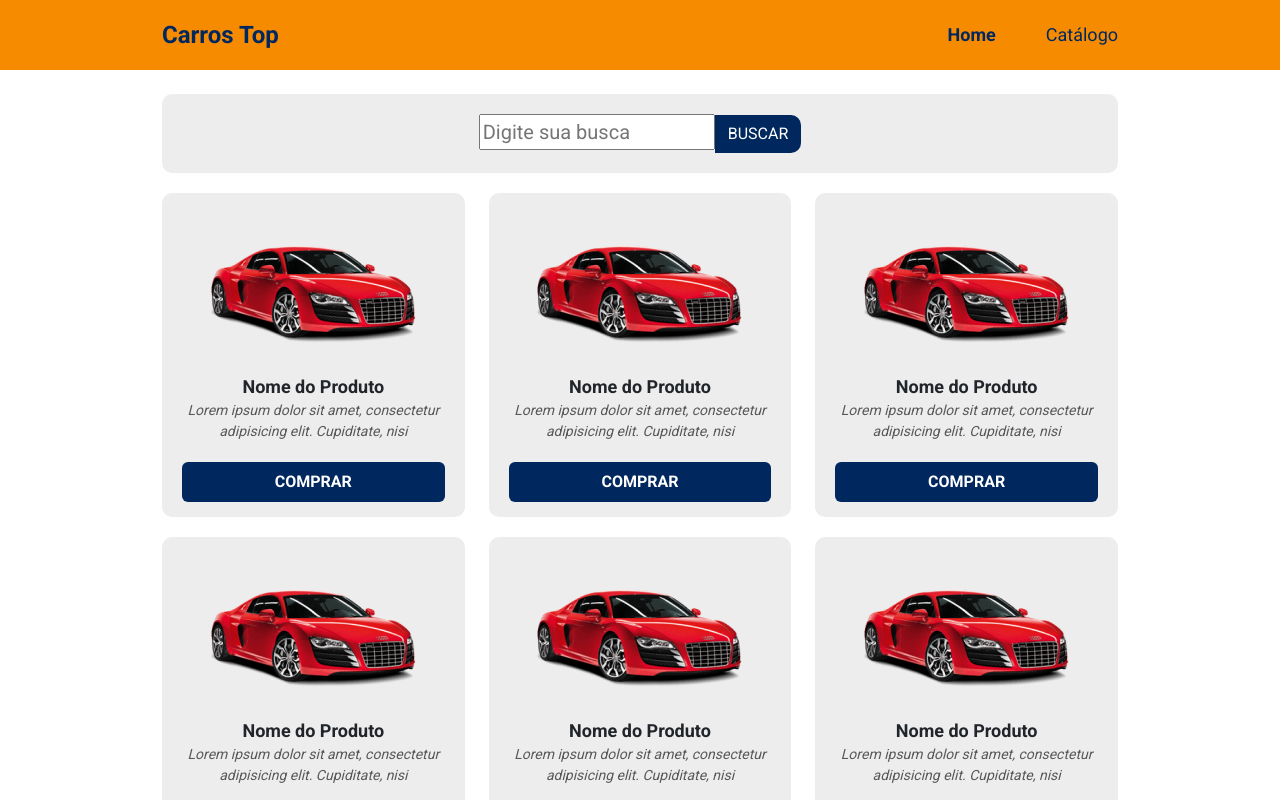
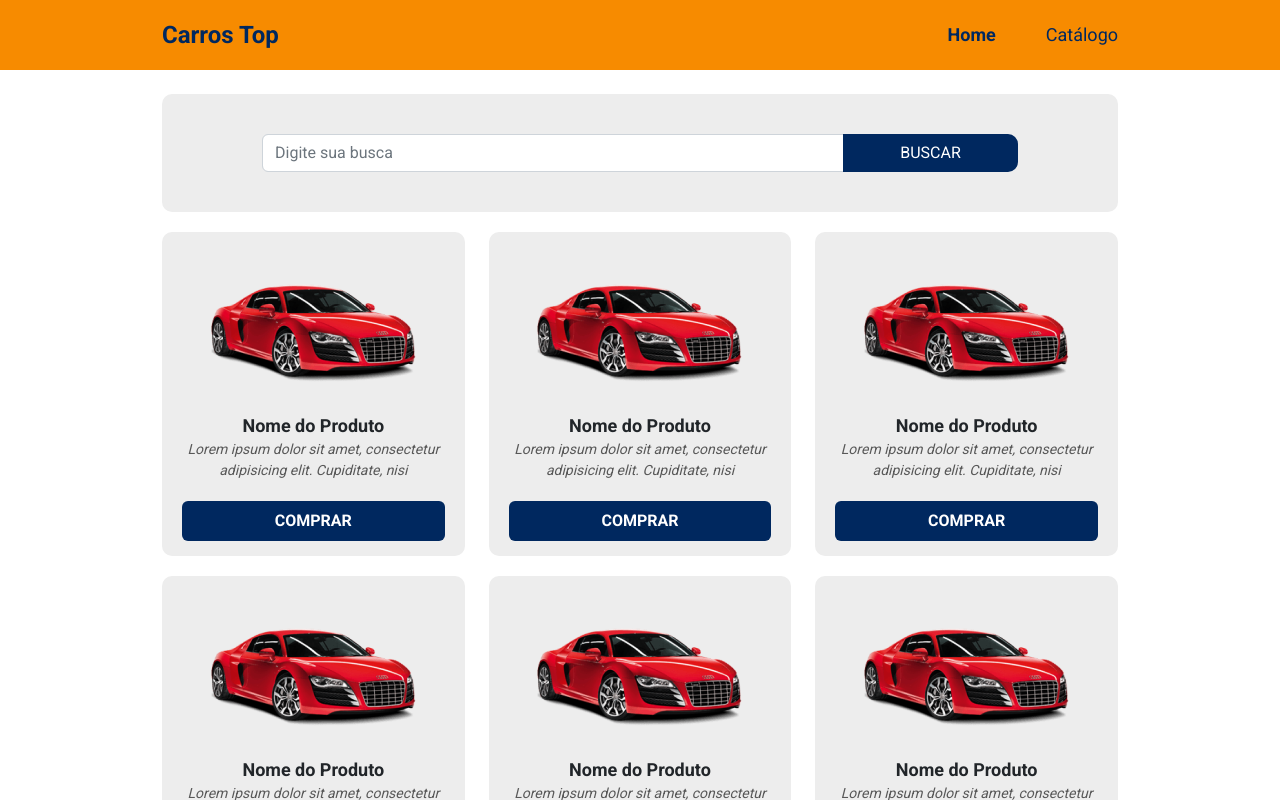
Before and after one commit to juliopedroso/devsuperior-frontend-bootcamp-desafio, a React (Create React App) app: page / in a window 1280 px wide. Shown: the top 800 px of the page. Built offline with nearby package versions, Linux system fonts and the light colour scheme.

Commit message:
Applied style to SearchBar

```diff
--- a/src/pages/Catalog/index.tsx
+++ b/src/pages/Catalog/index.tsx
@@ -4,7 +4,6 @@ import ProductCard from "pages/ProductCard";
 const Catalog = () => {
 
     return (
-
 
         <div className="home-container">
             <div className="home-container-content">
@@ -13,20 +12,20 @@ const Catalog = () => {
                     <div className="row">
                         <div className="col-sm-12">
                             <div className="search-bar-container">
-                                <form className="form-inline">
-                                    <label>
-                                        <input type="text" name="name" placeholder="Digite sua busca" />
-                                    </label>
-                                    <input className="search-btn btn" type="submit" value="BUSCAR" />
-                                </form>
+                                <div className="input-group">
+                                    <input type="text" className="form-control" placeholder="Digite sua busca" aria-label="Digite sua busca" aria-describedby="basic-addon2" />
+                                    <div className="input-group-append">
+                                        <button className="btn" type="submit">BUSCAR</button>
+                                    </div>
+                                </div>
                             </div>
                         </div>
                     </div>
-
                     <div className="row">
                         <div className="col-sm-6 col-lg-4">
                             <ProductCard />
                         </div>
+
                         <div className="col-sm-6 col-lg-4 ">
                             <ProductCard />
                         </div>
@@ -46,6 +45,7 @@ const Catalog = () => {
                         <div className="col-sm-6 col-lg-4">
                             <ProductCard />
                         </div>
+
                         <div className="col-sm-6 col-lg-4">
                             <ProductCard />
                         </div>
--- a/src/pages/Catalog/styles.css
+++ b/src/pages/Catalog/styles.css
@@ -1,10 +1,10 @@
-.home-container{
+.home-container {
   display: flex;
   flex-direction: column;
   text-align: center;
   align-items: center;
 }
-.home-container-content{
+.home-container-content {
   display: flex;
   flex-direction: column;
   font-size: 20px;
@@ -15,14 +15,31 @@
 
 .search-bar-container {
   padding: 20px 10px 20px 10px;
-    background-color: #EDEDED;
+  background-color: #ededed;
   border-radius: 10px;
-    margin-bottom:20px;
+  margin-bottom: 20px;
   }
 
-.search-btn{
+
+
+.search-bar-container button {
   border-radius: 0px 10px 10px 0px;
-    background-color: #00285F;
+  background-color: #00285f;
   color: white;
+}
+
+@media (min-width:576px){
+    .search-bar-container{
+        padding: 40px 20px 40px 20px;
+    }
+    .search-bar-container button {
+        width: 175px;
+      }
+}
+
+@media (min-width:992px){
+    .search-bar-container{
+        padding: 40px 100px 40px 100px;
+    }
 
 }
```
Lines whose indentation alone changed are shown as unchanged.
